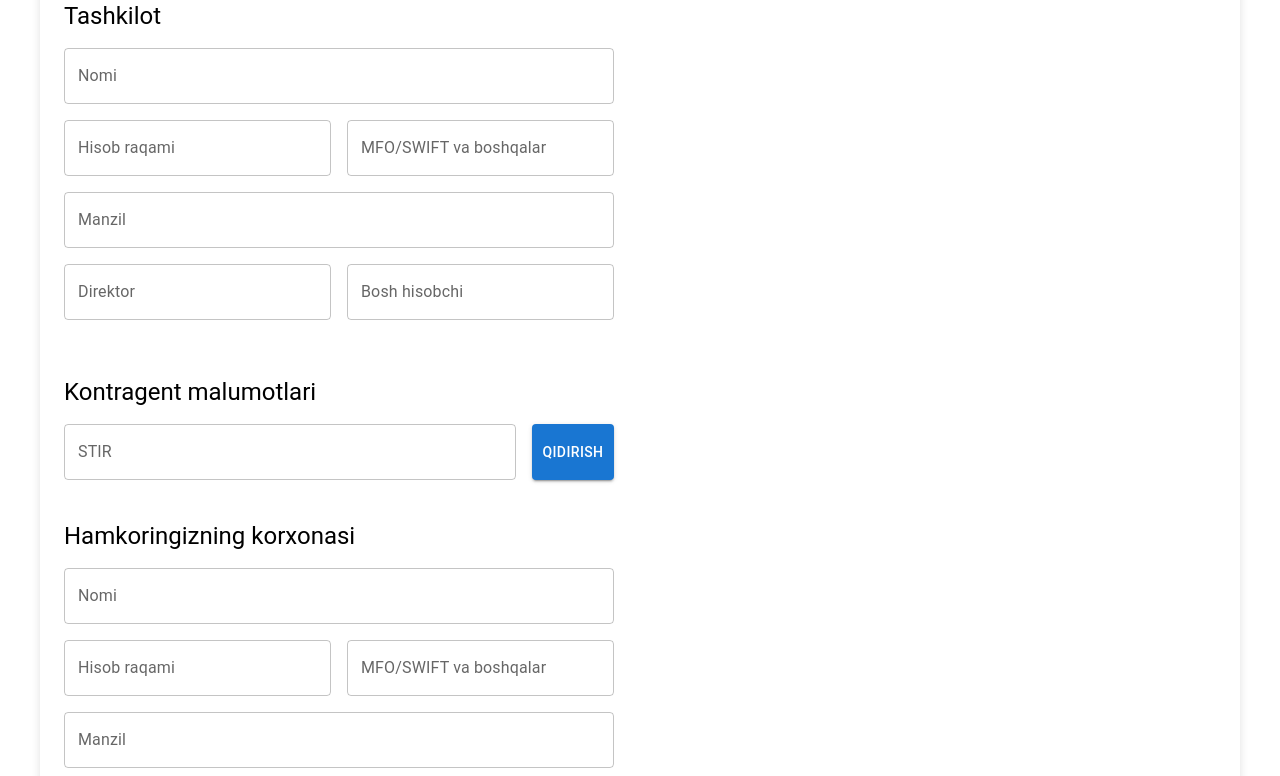
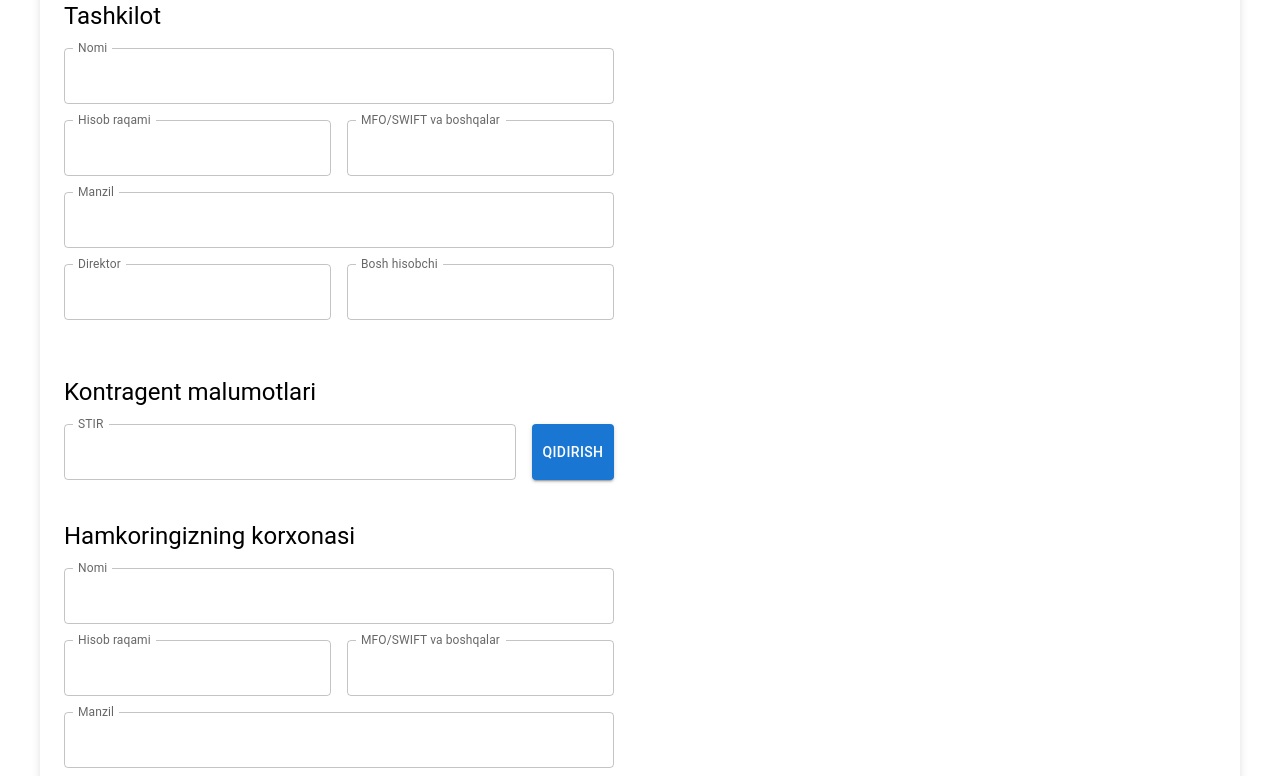
Before and after one commit to SpeedyM282/project, a React (Create React App) app: page /proxy-create in a window 1280 px wide. Shown: the part 600-1376 px from the top of the page. Built offline with nearby package versions, Linux system fonts and the light colour scheme.

Commit message:
resolve bug

```diff
--- a/src/pages/dashboard/Document.tsx
+++ b/src/pages/dashboard/Document.tsx
@@ -51,7 +51,7 @@ const Document = React.forwardRef(({ printData }: any, ref: any) => {
 					<b>Ishonchnoma berildi: FISH:</b> {printData?.ReliableFIO}
 				</Typography>
 				<Typography fontSize={24}>
-					<b>STIR:</b> {printData?.hisEnterpriseInn}
+					<b>STIR/JSHSHIR:</b> {printData?.ReliableJSHR}
 				</Typography>
 				<Typography fontSize={24}>
 					<b>Qabul qilish:</b> "{printData?.hisEnterpriseName}"
@@ -104,7 +104,7 @@ const Document = React.forwardRef(({ printData }: any, ref: any) => {
 				Rahbar: ______________________________ {printData?.myBoss}
 			</Typography>
 			<Typography fontSize={20}>
-				Bosh hisobchi: ______________________________ {printData?.myBoss}
+				Bosh hisobchi: ______________________________ {printData?.myAccountant}
 			</Typography>
 		</Stack>
 	);
--- a/src/pages/proxy/CreateProxy.tsx
+++ b/src/pages/proxy/CreateProxy.tsx
@@ -51,6 +51,7 @@ const CreateProxy = () => {
 				setValue("hisAddress", res?.data?.data?.hisAddress || "");
 				setValue("hisAccountNumber", res?.data?.data?.hisAccountNumber || "");
 				setValue("hisBoss", res?.data?.data?.hisBoss || "");
+				setValue("hisAccountant", res?.data?.data?.hisAccountant || "");
 				setValue("hisEnterpriseName", res?.data?.data?.hisEnterpriseName || "");
 				setValue("hisSWFT", res?.data?.data?.hisSWFT || "");
 			});
@@ -77,6 +78,7 @@ const CreateProxy = () => {
 				setValue("myAddress", res?.data?.data?.myAddress || "");
 				setValue("myAccountNumber", res?.data?.data?.myAccountNumber || "");
 				setValue("myBoss", res?.data?.data?.myBoss || "");
+				setValue("myAccountant", res?.data?.data?.myAccountant || "");
 				setValue(
 					"myEnterpriseName",
 					res?.data?.data?.myEnterpriseName || enterpriseName || ""
@@ -206,6 +208,7 @@ const CreateProxy = () => {
 							{...register("myEnterpriseInn")}
 							error={!!errors.myEnterpriseInn}
 							helperText={errors.myEnterpriseInn?.message}
+							InputLabelProps={{ shrink: true }}
 						/>
 					</Stack>
 
@@ -217,6 +220,7 @@ const CreateProxy = () => {
 							{...register("myEnterpriseName")}
 							error={!!errors.myEnterpriseName}
 							helperText={errors.myEnterpriseName?.message}
+							InputLabelProps={{ shrink: true }}
 						/>
 
 						<Stack width="100%" direction="row" gap={2}>
@@ -227,6 +231,7 @@ const CreateProxy = () => {
 								{...register("myAccountNumber")}
 								error={!!errors.myAccountNumber}
 								helperText={errors.myAccountNumber?.message}
+								InputLabelProps={{ shrink: true }}
 							/>
 							<TextField
 								fullWidth
@@ -235,6 +240,7 @@ const CreateProxy = () => {
 								{...register("mySWFT")}
 								error={!!errors.mySWFT}
 								helperText={errors.mySWFT?.message}
+								InputLabelProps={{ shrink: true }}
 							/>
 						</Stack>
 
@@ -243,6 +249,7 @@ const CreateProxy = () => {
 							{...register("myAddress")}
 							error={!!errors.myAddress}
 							helperText={errors.myAddress?.message}
+							InputLabelProps={{ shrink: true }}
 						/>
 
 						<Stack width="100%" direction="row" gap={2}>
@@ -252,11 +259,15 @@ const CreateProxy = () => {
 								{...register("myBoss")}
 								error={!!errors.myBoss}
 								helperText={errors.myBoss?.message}
+								InputLabelProps={{ shrink: true }}
 							/>
 							<TextField
 								fullWidth
 								label="Bosh hisobchi"
-								defaultValue={watch("myBoss")}
+								{...register("myAccountant")}
+								error={!!errors.myAccountant}
+								helperText={errors.myAccountant?.message}
+								InputLabelProps={{ shrink: true }}
 							/>
 						</Stack>
 					</Stack>
@@ -274,14 +285,13 @@ const CreateProxy = () => {
 
 						<Stack direction="row" gap={2}>
 							<TextField
+								fullWidth
 								type="number"
 								label="STIR"
 								{...register("hisEnterpriseInn")}
 								error={!!errors.hisEnterpriseInn}
 								helperText={errors.hisEnterpriseInn?.message}
-								sx={{
-									width: "100%",
-								}}
+								InputLabelProps={{ shrink: true }}
 							/>
 
 							<Button variant="contained" onClick={searchContragent}>
@@ -298,6 +308,7 @@ const CreateProxy = () => {
 							{...register("hisEnterpriseName")}
 							error={!!errors.hisEnterpriseName}
 							helperText={errors.hisEnterpriseName?.message}
+							InputLabelProps={{ shrink: true }}
 						/>
 
 						<Stack width="100%" direction="row" gap={2}>
@@ -308,6 +319,7 @@ const CreateProxy = () => {
 								{...register("hisAccountNumber")}
 								error={!!errors.hisAccountNumber}
 								helperText={errors.hisAccountNumber?.message}
+								InputLabelProps={{ shrink: true }}
 							/>
 							<TextField
 								fullWidth
@@ -316,6 +328,7 @@ const CreateProxy = () => {
 								{...register("hisSWFT")}
 								error={!!errors.hisSWFT}
 								helperText={errors.hisSWFT?.message}
+								InputLabelProps={{ shrink: true }}
 							/>
 						</Stack>
 
@@ -324,6 +337,7 @@ const CreateProxy = () => {
 							{...register("hisAddress")}
 							error={!!errors.hisAddress}
 							helperText={errors.hisAddress?.message}
+							InputLabelProps={{ shrink: true }}
 						/>
 
 						<Stack width="100%" direction="row" gap={2}>
@@ -333,11 +347,15 @@ const CreateProxy = () => {
 								{...register("hisBoss")}
 								error={!!errors.hisBoss}
 								helperText={errors.hisBoss?.message}
+								InputLabelProps={{ shrink: true }}
 							/>
 							<TextField
 								fullWidth
 								label="Bosh hisobchi"
-								defaultValue={watch("hisBoss")}
+								{...register("hisAccountant")}
+								error={!!errors.hisAccountant}
+								helperText={errors.hisAccountant?.message}
+								InputLabelProps={{ shrink: true }}
 							/>
 						</Stack>
 					</Stack>
--- a/src/pages/proxy/helper.ts
+++ b/src/pages/proxy/helper.ts
@@ -13,11 +13,13 @@ export interface FormData {
 	mySWFT: number;
 	myAddress: string;
 	myBoss: string;
+	myAccountant: string;
 	hisEnterpriseName: string;
 	hisAccountNumber: number;
 	hisSWFT: number;
 	hisAddress: string;
 	hisBoss: string;
+	hisAccountant: string;
 	ReliableJSHR: number;
 	ReliableFIO: string;
 	ReliablePosition: string;
@@ -45,11 +47,13 @@ export const proxySchema = yup.object().shape({
 	mySWFT: yup.number().required("MFO/SWIFT shart"),
 	myAddress: yup.string().required("Manzil shart"),
 	myBoss: yup.string().required("Direktor shart"),
+	myAccountant: yup.string().required("Bosh hisobchi shart"),
 	hisEnterpriseName: yup.string().required("Tashkilot nomi shart"),
 	hisAccountNumber: yup.number().required("Hisob raqami shart"),
 	hisSWFT: yup.number().required("MFO/SWIFT shart"),
 	hisAddress: yup.string().required("Manzil shart"),
 	hisBoss: yup.string().required("Direktor shart"),
+	hisAccountant: yup.string().required("Bosh hisobchi shart"),
 	ReliableJSHR: yup
 		.number()
 		.min(14, "JSHSHIR 14-ta belgidan iborat bo'lishi shart")
```
